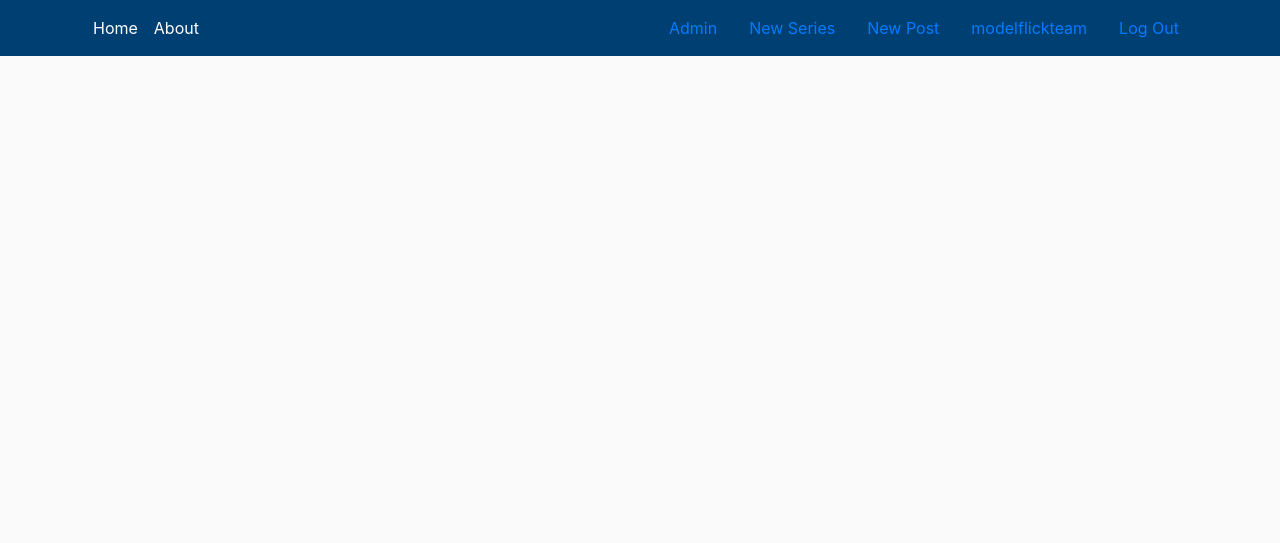
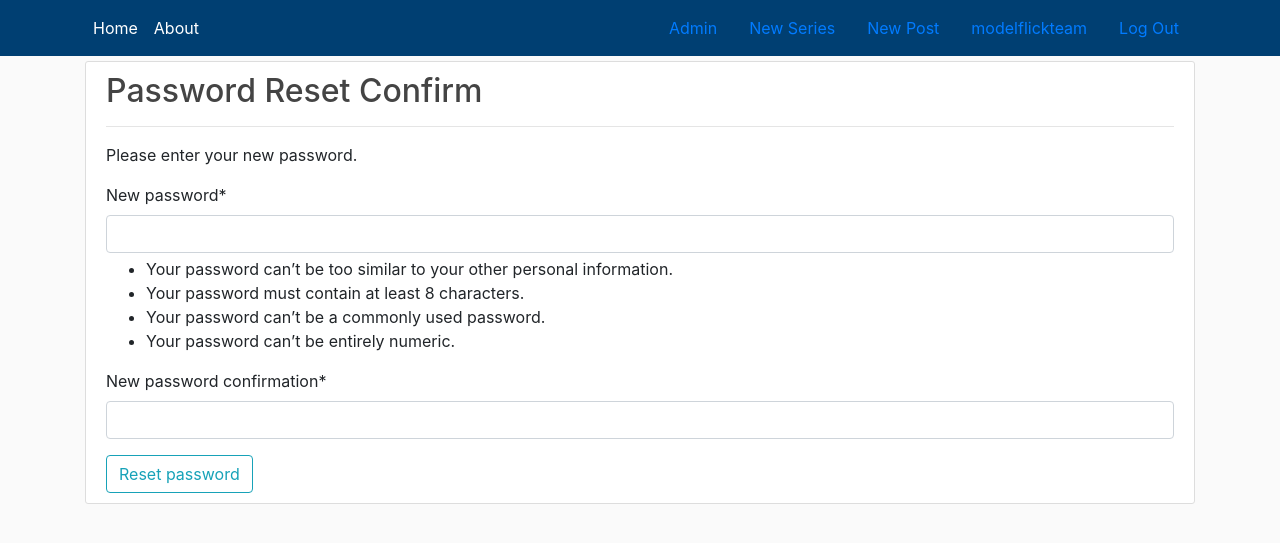
Before and after one commit to Arunarchitect/modfinedeploy, a Django app: page /password_change in a window 1280 px wide. Shown: the top 543 px of the page. Run offline with Django 4.2, Linux system fonts and the light colour scheme; a user stored in the database is signed in; data comes from the database, SQL or seed files in the repository; both versions use the stored data as it was after the commit; some libraries are stand-ins or nearby versions.

Commit message:
#16 , forgot , recover password

```diff
--- a/modfine/settings.py
+++ b/modfine/settings.py
@@ -179,4 +179,4 @@ EMAIL_HOST_PASSWORD = 'czackybaudaruaki'
 EMAIL_PORT = 587
 EMAIL_USE_TLS = True
 
-PASSWORD_RESET_TIMEOUT = 14400
+PASSWORD_RESET_TIMEOUT = 300
--- a/users/forms.py
+++ b/users/forms.py
@@ -1,5 +1,5 @@
 from django import forms
-from django.contrib.auth.forms import UserCreationForm, AuthenticationForm
+from django.contrib.auth.forms import UserCreationForm, AuthenticationForm, SetPasswordForm, PasswordResetForm
 from django.contrib.auth import get_user_model
 from captcha.fields import ReCaptchaField
 from captcha.widgets import ReCaptchaV2Checkbox
@@ -42,3 +42,16 @@ class UserUpdateForm(forms.ModelForm):
     class Meta:
         model = get_user_model()
         fields = ['first_name', 'last_name','email','image','description']
+
+
+class SetPasswordForm(SetPasswordForm):
+    class Meta:
+        model = get_user_model()
+        fields = ['new_password1', 'new_password2']
+
+
+class PasswordResetForm(PasswordResetForm):
+    def __init__(self, *args, **kwargs):
+        super(PasswordResetForm,self).__init__(*args, **kwargs)
+
+    captcha = ReCaptchaField(widget = ReCaptchaV2Checkbox())
--- /dev/null
+++ b/users/templates/password_reset_confirm.html
@@ -0,0 +1,13 @@
+{% extends "main/header.html" %}
+{% load crispy_forms_tags %}
+{% block content %}
+    <div class="content-section">
+        <h2>Password Reset Confirm</h2><hr>
+        <p>Please enter your new password.</p>
+        <form method="POST">
+            {% csrf_token %}
+            {{ form|crispy }}
+            <button class="btn btn-outline-info" type="submit">Reset password</button>
+        </form>
+    </div>
+{% endblock %}
--- a/users/templates/users/login.html
+++ b/users/templates/users/login.html
@@ -18,7 +18,7 @@
                 Need An Account? <a class="ml-2" href="{% url 'register' %}">Sign Up Now</a>
             </small><br>
             <small class="text-muted">
-                <a href="/">Forgot password?</a>
+                <a href="{% url 'password_reset' %}">Forgot password?</a>
             </small>
         </div>
     </div>
--- a/users/templates/users/profile.html
+++ b/users/templates/users/profile.html
@@ -38,7 +38,7 @@
                 {{ form.email|as_crispy_field }}
                 {{ form.description|as_crispy_field }}
 
-                <a href="/">Change password?</a>
+                <a href="{% url 'password_change' %}">Change password?</a>
             </fieldset>
             <div class="form-group">
                 <button class="btn btn-outline-info" type="submit">Update</button>
--- a/users/urls.py
+++ b/users/urls.py
@@ -9,5 +9,8 @@ urlpatterns = [
     path('logout', views.custom_logout, name = 'logout'),
     path('profile/<username>', views.profile, name = 'profile'),
     path('activate/<uidb64>/<token>', views.activate, name='activate'),
+    path("password_change", views.password_change, name="password_change"),
+    path("password_reset", views.password_reset_request, name="password_reset"),
+    path('reset/<uidb64>/<token>', views.PasswordResetConfirm, name='password_reset_confirm'),
 
 ]
--- a/users/views.py
+++ b/users/views.py
@@ -7,8 +7,9 @@ from django.contrib.sites.shortcuts import get_current_site
 from django.utils.http import urlsafe_base64_encode, urlsafe_base64_decode
 from django.utils.encoding import force_bytes, force_str
 from django.core.mail import EmailMessage
+from django.db.models.query_utils import Q
 
-from .forms import UserRegistrationForm, UserLoginForm, UserUpdateForm
+from .forms import UserRegistrationForm, UserLoginForm, UserUpdateForm, SetPasswordForm, PasswordResetForm
 from .decorators import user_not_authenticated
 from .tokens import account_activation_token
 
@@ -98,7 +99,10 @@ def custom_login(request):
                 return redirect ('home')
 
         else:
-            for error in list(form.errors.values()):
+            for key, error in list(form.errors.items()):
+                if key == 'captcha' and error[0] == 'This field is requires.':
+                    messages.error(request, 'You must pass the reCaptcha test')
+                    continue
                 messages.error(request, error)
 
 
@@ -132,3 +136,96 @@ def profile(request, username):
             )
 
     return redirect('home')
+
+
+@login_required
+def password_change(request):
+    user = request.user
+    if request.method == 'POST':
+        form = SetPasswordForm(user, request.POST)
+        if form.is_valid():
+            form.save()
+            messages.success(request, "Your password has been changed")
+            return redirect('login')
+        else:
+            for error in list(form.errors.values()):
+                messages.error(request, error)
+
+    form = SetPasswordForm(user)
+    return render(request, 'password_reset_confirm.html', {'form': form})
+
+
+@user_not_authenticated
+def password_reset_request(request):
+    if request.method == "POST":
+        form = PasswordResetForm(request.POST)
+        if form.is_valid():
+            user_email = form.cleaned_data['email']
+            associated_user = get_user_model().objects.filter(Q(email=user_email)).first()
+            if associated_user:
+                subject = "Password Reset Request"
+                message = render_to_string("template_reset_password.html", {
+                    'user': associated_user,
+                    'domain': get_current_site(request).domain,
+                    'uid': urlsafe_base64_encode(force_bytes(associated_user.pk)),
+                    'token': account_activation_token.make_token(associated_user),
+                    'protocol': 'https' if request.is_secure() else 'http'
+                }
+                )
+
+                email = EmailMessage(subject, message, to=[associated_user.email])
+                if email.send():
+                    messages.success(request,
+                    """
+                    <h2>Password reset sent</h2><hr>
+                        <p>
+                            We've emailed you instructions for setting your password, if an account exists with the email you entered.
+                            You should receive them shortly.<br>If you don't receive an email, please make sure you've entered the address
+                            you registered with, and check your spam folder.
+                        </p>
+                    """
+                    )
+                else:
+                    messages.error(request, 'Problem sending reset password email, <b>SERVER PROBLEM</b>')
+
+            return redirect ('home')
+
+        for key, error in list(form.errors.items()):
+                if key == 'captcha' and error[0] == 'This field is requires.':
+                    messages.error(request, 'You must pass the reCaptcha test')
+                    continue
+                messages.error(request, error)
+
+    form = PasswordResetForm()
+    return render(
+        request=request,
+        template_name='password_reset.html',
+        context={'form':form}
+    )
+def PasswordResetConfirm(request, uidb64, token):
+
+    User = get_user_model()
+    try:
+        uid = force_str(urlsafe_base64_decode(uidb64))
+        user = User.objects.get(pk=uid)
+    except:
+        user = None
+    if user is not None and account_activation_token.check_token(user,token):
+        if request.method == 'POST':
+            form = SetPasswordForm(user, request.POST)
+            if form.is_valid():
+                form.save()
+                messages.success(request, "your password has been set, You may go ahead and <b>login </b> now. ")
+                return redirect('home')
+            else:
+                for error in list(form.errors.values()):
+                    messages.error(request, error)
+
+        form = SetPasswordForm(user)
+        return render(request, 'password_reset_confirm.html', {'form': form})
+
+    else:
+        messages.error(request, 'Link is expired')
+
+    messages.error(request, 'Something went wrong, redirecting back to Homepage')
+    return redirect ('home')
```
Also changed, not shown: users/templates/password_reset.html (added, +13 -0 lines), users/templates/template_reset_password.html (added, +15 -0 lines), db.sqlite3.
